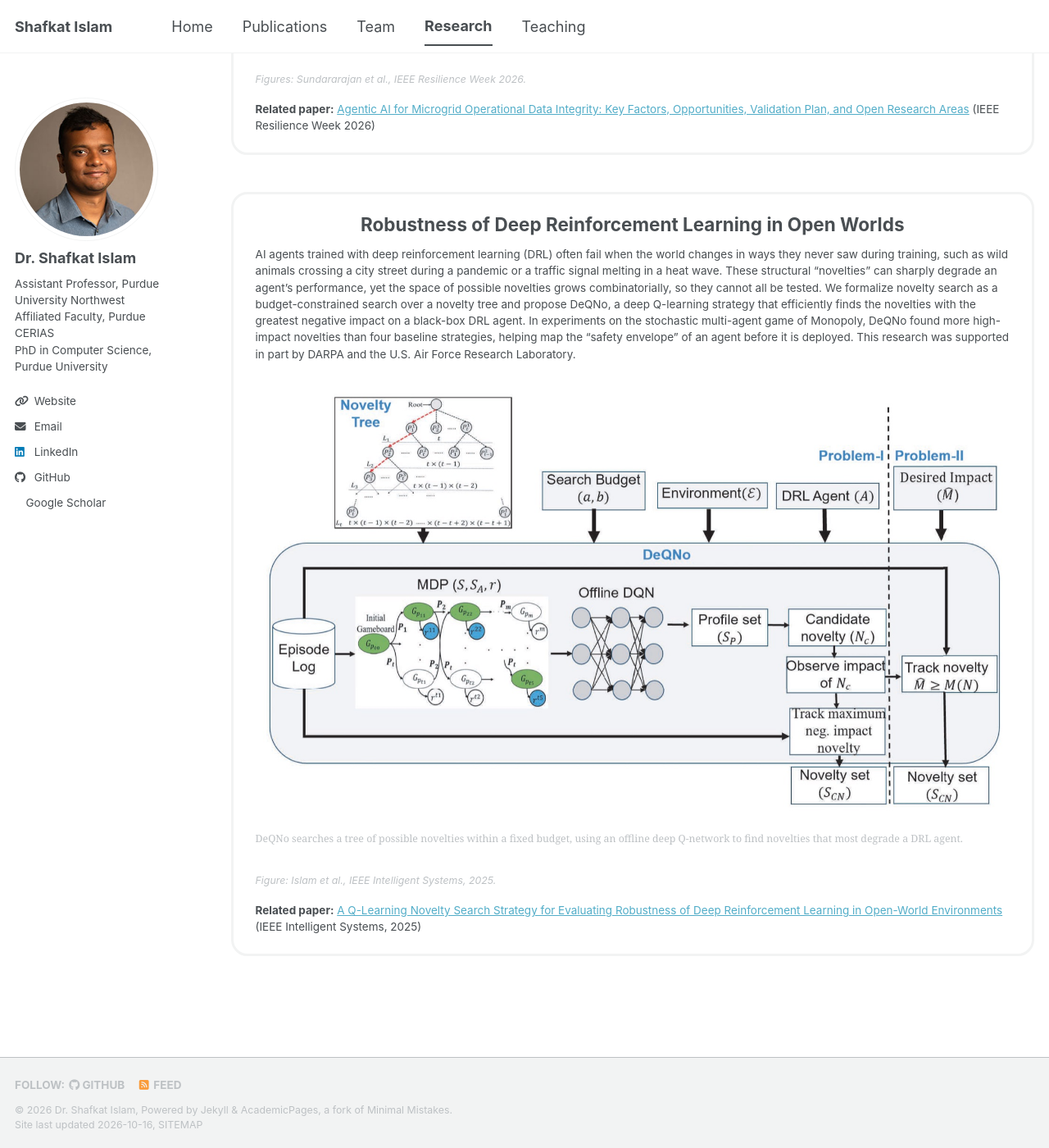
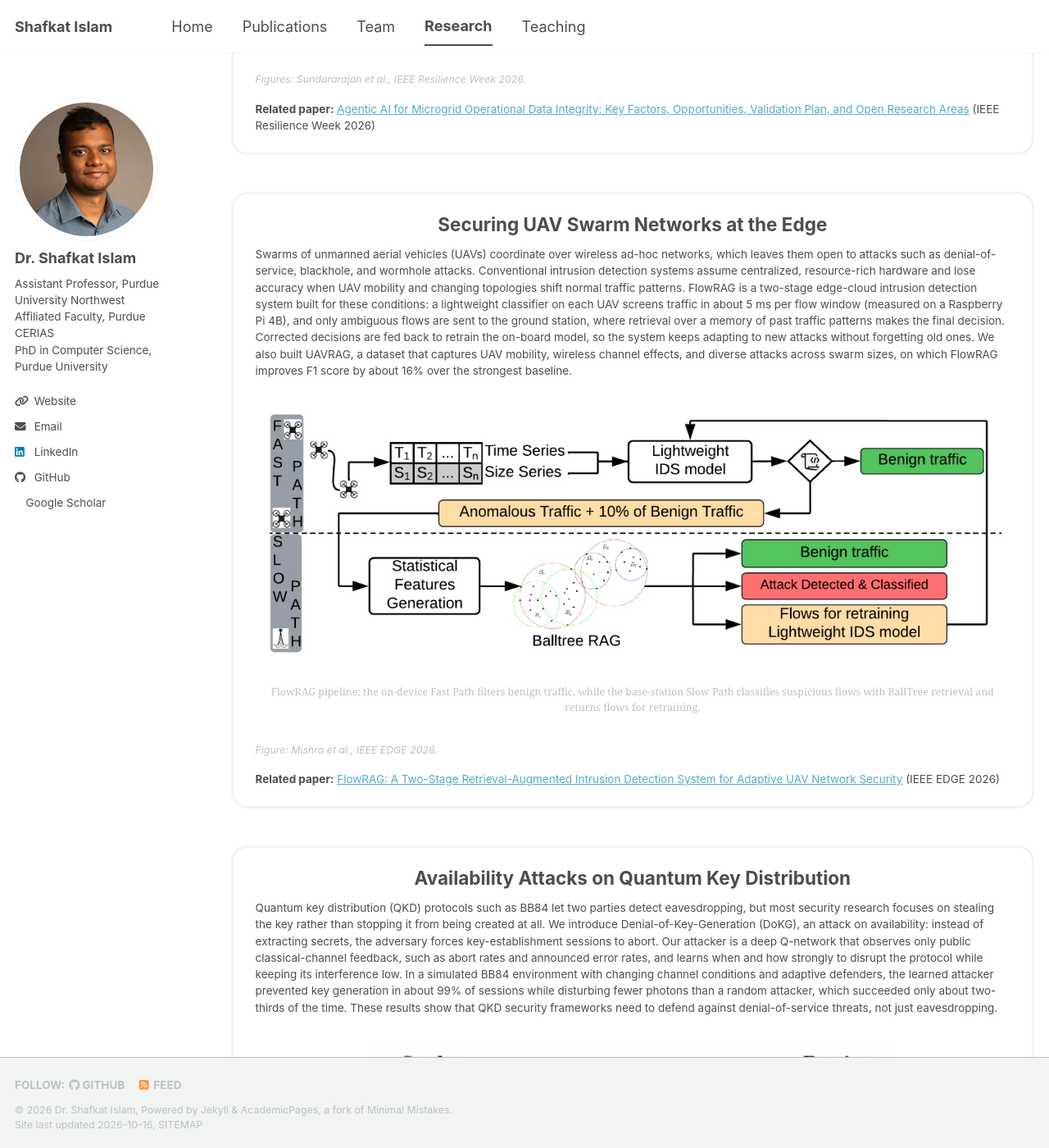
Before and after one commit to Trust-it-lab/trust-it-lab, a Jekyll site: the page built from _pages/research.md, in a window 1280 px wide and 1400 px high, scrolled down 1347 px. Shown: the whole window at 82% size. Built offline with Jekyll 4.4.1, drawn with Linux system fonts in a browser that asks for light colours; a style sheet for code colours, icons or effects is not loaded; some of the changed text lies outside the part shown.

Commit message:
Research: UAV swarm security (FlowRAG) and QKD availability (DoKG) cards
Co-Authored-By: Claude Opus 5.5 <noreply@anthropic.com>

```diff
--- a/_pages/research.md
+++ b/_pages/research.md
@@ -39,6 +39,42 @@ Microgrid controllers increasingly depend on data-driven analytics, but their de
 
 <div class="research-card" markdown="1">
 
+## Securing UAV Swarm Networks at the Edge
+
+Swarms of unmanned aerial vehicles (UAVs) coordinate over wireless ad-hoc networks, which leaves them open to attacks such as denial-of-service, blackhole, and wormhole attacks. Conventional intrusion detection systems assume centralized, resource-rich hardware and lose accuracy when UAV mobility and changing topologies shift normal traffic patterns. FlowRAG is a two-stage edge-cloud intrusion detection system built for these conditions: a lightweight classifier on each UAV screens traffic in about 5 ms per flow window (measured on a Raspberry Pi 4B), and only ambiguous flows are sent to the ground station, where retrieval over a memory of past traffic patterns makes the final decision. Corrected decisions are fed back to retrain the on-board model, so the system keeps adapting to new attacks without forgetting old ones. We also built UAVRAG, a dataset that captures UAV mobility, wireless channel effects, and diverse attacks across swarm sizes, on which FlowRAG improves F1 score by about 16% over the strongest baseline.
+
+<figure class="research-card__image">
+  <a href="{{ base_path }}/images/research/flowrag-pipeline.jpg"><img src="{{ base_path }}/images/research/flowrag-pipeline.jpg" alt="FlowRAG two-stage pipeline with an on-device fast path and a base-station slow path"></a>
+  <figcaption>FlowRAG pipeline: the on-device Fast Path filters benign traffic, while the base-station Slow Path classifies suspicious flows with BallTree retrieval and returns flows for retraining.</figcaption>
+</figure>
+
+<p class="research-card__credit">Figure: Mishra et al., IEEE EDGE 2026.</p>
+
+<p class="research-card__papers"><strong>Related paper:</strong>
+<a href="https://ieeexplore.ieee.org/stamp/stamp.jsp?tp=&arnumber=11662396">FlowRAG: A Two-Stage Retrieval-Augmented Intrusion Detection System for Adaptive UAV Network Security</a> (IEEE EDGE 2026)</p>
+
+</div>
+
+<div class="research-card" markdown="1">
+
+## Availability Attacks on Quantum Key Distribution
+
+Quantum key distribution (QKD) protocols such as BB84 let two parties detect eavesdropping, but most security research focuses on stealing the key rather than stopping it from being created at all. We introduce Denial-of-Key-Generation (DoKG), an attack on availability: instead of extracting secrets, the adversary forces key-establishment sessions to abort. Our attacker is a deep Q-network that observes only public classical-channel feedback, such as abort rates and announced error rates, and learns when and how strongly to disrupt the protocol while keeping its interference low. In a simulated BB84 environment with changing channel conditions and adaptive defenders, the learned attacker prevented key generation in about 99% of sessions while disturbing fewer photons than a random attacker, which succeeded only about two-thirds of the time. These results show that QKD security frameworks need to defend against denial-of-service threats, not just eavesdropping.
+
+<figure class="research-card__image">
+  <a href="{{ base_path }}/images/research/dokg-system.jpg"><img src="{{ base_path }}/images/research/dokg-system.jpg" alt="Sender and receiver sharing quantum and classical channels with an AI-enabled adversary on the classical channel" style="max-width: 70%;"></a>
+  <figcaption>DoKG threat model: an AI-enabled adversary learns channel behavior from the classical channel and injects optimized disruption to block key generation.</figcaption>
+</figure>
+
+<p class="research-card__credit">Figure: Awasthi et al., IEEE IRI 2026.</p>
+
+<p class="research-card__papers"><strong>Related paper:</strong>
+<a href="https://ieeexplore.ieee.org/stamp/stamp.jsp?tp=&arnumber=11676767">Learning-based Denial-of-Key-Generation (DoKG) Attack Against Quantum Key Distribution</a> (IEEE IRI 2026)</p>
+
+</div>
+
+<div class="research-card" markdown="1">
+
 ## Robustness of Deep Reinforcement Learning in Open Worlds
 
 AI agents trained with deep reinforcement learning (DRL) often fail when the world changes in ways they never saw during training, such as wild animals crossing a city street during a pandemic or a traffic signal melting in a heat wave. These structural "novelties" can sharply degrade an agent's performance, yet the space of possible novelties grows combinatorially, so they cannot all be tested. We formalize novelty search as a budget-constrained search over a novelty tree and propose DeQNo, a deep Q-learning strategy that efficiently finds the novelties with the greatest negative impact on a black-box DRL agent. In experiments on the stochastic multi-agent game of Monopoly, DeQNo found more high-impact novelties than four baseline strategies, helping map the "safety envelope" of an agent before it is deployed. This research was supported in part by DARPA and the U.S. Air Force Research Laboratory.
```
Also changed, not shown: _publications/2026-flowrag-a-two-stage-retrieval-augmented-intrusion-detection.md (+1 -0 lines), _publications/2026-learning-based-denial-of-key-generation-dokg-attack-against.md (+1 -0 lines), images/research/dokg-system.jpg (added), images/research/flowrag-pipeline.jpg (added).
